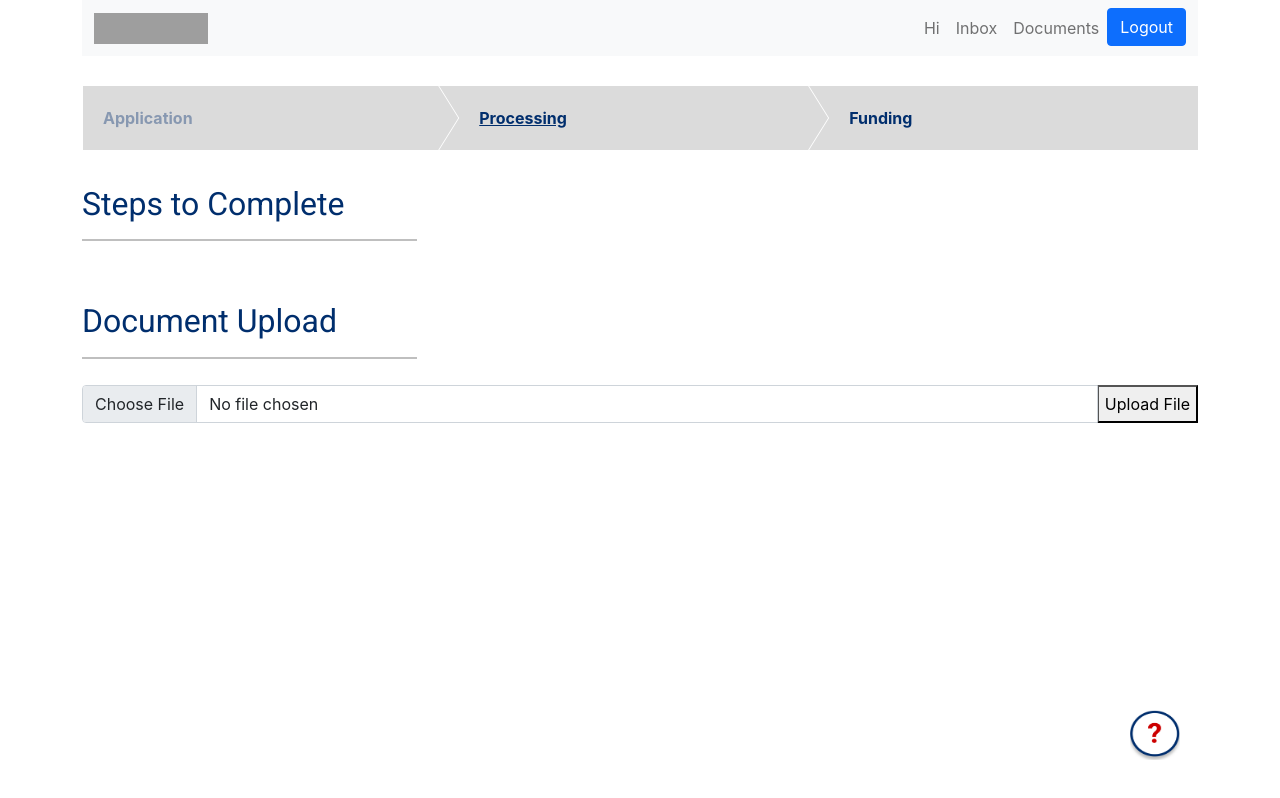
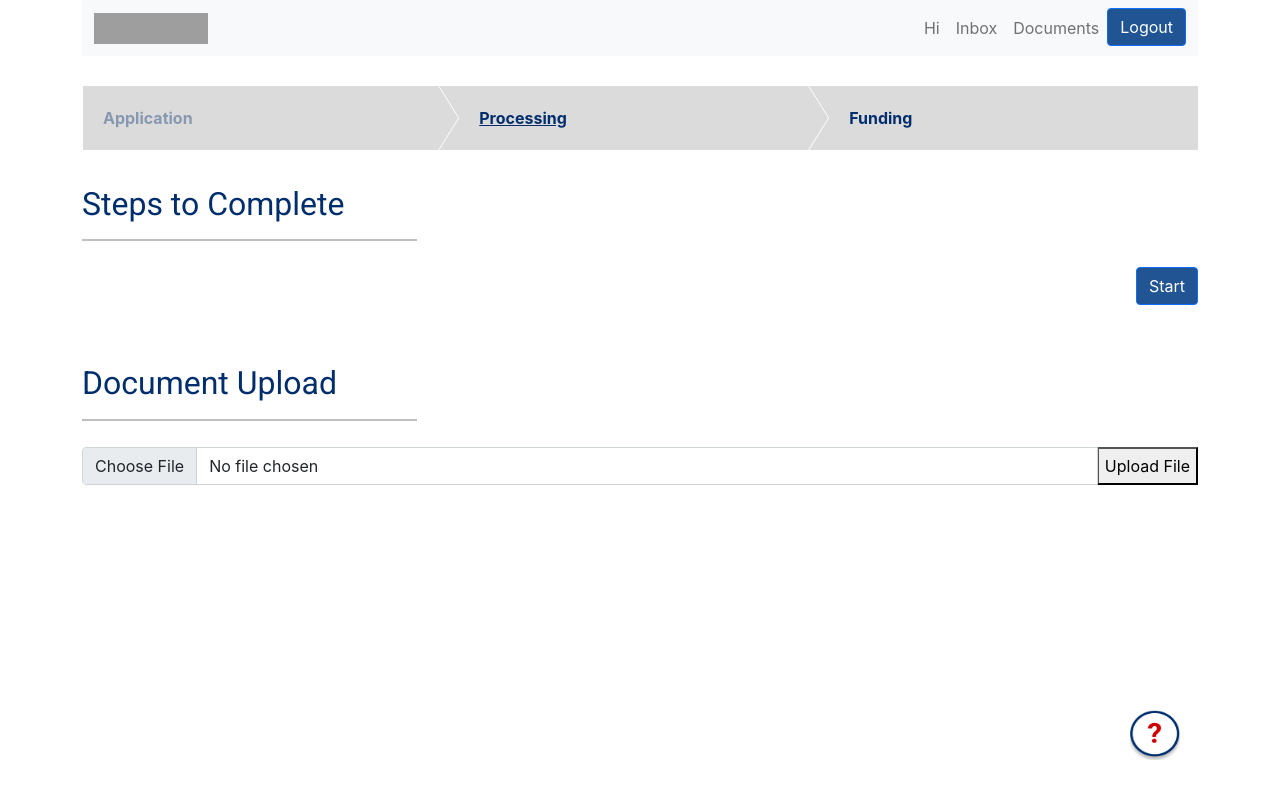
Before and after one commit to jackson22burns/SG_Portal, a React (Create React App) app in the folder client/: page /dashboard/documents in a window 1280 px wide. Built offline with nearby package versions, Linux system fonts and the light colour scheme; no server answers; grey boxes are pictures that could not be loaded.

Commit message:
login + registration styling, modal beginning

```diff
--- a/client/src/components/Documents.js
+++ b/client/src/components/Documents.js
@@ -2,6 +2,7 @@ import React, {useState} from "react"
 import NavBar from "./NavBar";
 import Stages from "./Stages";
 import HelpIcon from "./HelpIcon";
+import VerifyModal from "./VerifyModal";
 
 const Documents = ({ setAuth }) => {
     const [fileData, setFileData] = useState();
@@ -39,6 +40,10 @@ const Documents = ({ setAuth }) => {
                 <h2>Steps to Complete</h2>
                 <hr size="4" width="30%" color="black"/>
             </div>
+            <div className="steps">
+                <VerifyModal/>
+            </div>
+            <br/>
             <div class="welcomeDoc">
                 <h2>Document Upload</h2>
                 <hr size="4" width="30%" color="black"/>
--- a/client/src/components/Login.js
+++ b/client/src/components/Login.js
@@ -72,7 +72,7 @@ const Login = ({ setAuth }) => {
           <button  class="btn btn-danger">Sign In</button>
         </div>
       </form>
-      <Link to="/register">register</Link>
+      <Link to="/register" className="link">register</Link>
     </Fragment>
   );
 };
--- a/client/src/components/Register.js
+++ b/client/src/components/Register.js
@@ -47,7 +47,10 @@ const Register = ({ setAuth }) => {
   return (
     <Fragment>
       <Header/>
-      <h1 className="mt-5 text-center">Register</h1>
+      <h1 className="LoginTitleOne">Register</h1>
+      <h4 className="LoginTitleTwo" >
+          Create your SBA Economic Injury Disaster Loan Portal Account to review your application and track your loan status.
+        </h4>
       <form onSubmit={onSubmitForm}>
         <input
           type="text"
@@ -73,9 +76,11 @@ const Register = ({ setAuth }) => {
           onChange={e => onChange(e)}
           className="form-control my-3"
         />
-        <button className="btn btn-success btn-block">Submit</button>
+        <div className="signInButton">
+        <button className="btn btn-danger btn-block">Submit</button>
+        </div>
       </form>
-      <Link to="/login">login</Link>
+      <Link to="/login" className="link">login</Link>
     </Fragment>
   );
 };
--- /dev/null
+++ b/client/src/components/VerifyModal.js
@@ -0,0 +1,34 @@
+import React, {} from "react"
+
+
+const VerifyModal = () => {
+    return(
+        // Modal
+        <div>
+        <button type="button" class="btn btn-primary" data-bs-toggle="modal" data-bs-target="#staticBackdrop">
+            Start
+        </button>
+
+
+        <div class="modal fade" id="staticBackdrop" data-bs-backdrop="static" data-bs-keyboard="false" tabindex="-1" aria-labelledby="staticBackdropLabel" aria-hidden="true">
+        <div class="modal-dialog modal-dialog-scrollable">
+            <div class="modal-content">
+            <div class="modal-header">
+                <h5 class="modal-title" id="staticBackdropLabel">Modal title</h5>
+                <button type="button" class="btn-close" data-bs-dismiss="modal" aria-label="Close"></button>
+            </div>
+            <div class="modal-body">
+                Test Modal
+            </div>
+            <div class="modal-footer">
+                <button type="button" class="btn btn-secondary" data-bs-dismiss="modal">Close</button>
+                <button type="button" class="btn btn-primary">Understood</button>
+            </div>
+            </div>
+        </div>
+        </div>
+        </div>
+    )
+}
+
+export default VerifyModal;
--- a/client/src/index.css
+++ b/client/src/index.css
@@ -129,6 +129,12 @@ p {
   text-align: center;
 }
 
+.link {
+  display: flex;
+  justify-content: center;
+  align-items: center;
+}
+
 .HelpIcon {
   cursor: pointer;
   border-radius: 50%;
@@ -187,8 +193,16 @@ p {
   transform: scale(1.1);
 }
 
+.steps {
+  text-align: right;
+}
+
 .data-tooltip-inner {
   white-space: pre-wrap;
+}
+
+.btn-primary {
+  background-color: #205493;
 }
 
 #red {
```
